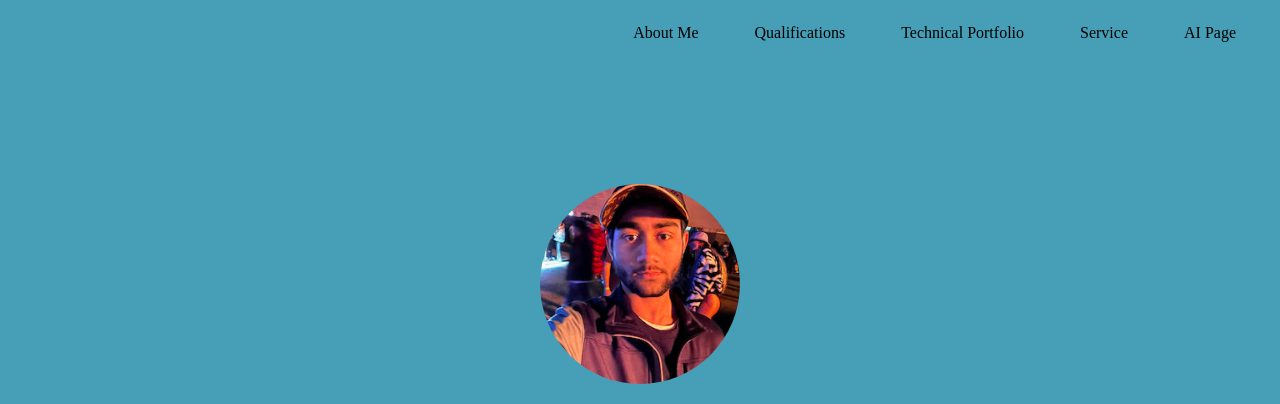
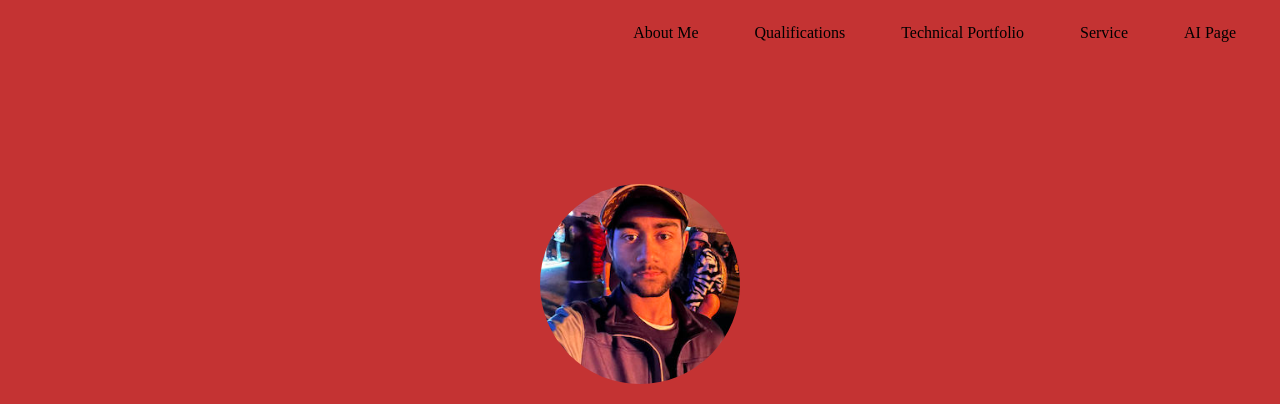
Before and after one commit to maung888/csce_412_project_5, a plain HTML site: page index.html in a window 1280 px wide. Shown: the top 404 px of the page. Drawn offline with Linux system fonts and the light colour scheme; a script that the page names is missing.

```diff
--- a/css/styles.css
+++ b/css/styles.css
@@ -21,7 +21,7 @@ h1, h2, h3, h4, h5, h6 {
 }
 
 body {
-    background-color: rgb(70, 159, 183);
+    background-color: rgb(196, 51, 51);
     color: black;
     font-family: "Times New Roman", Times, serif;
 }
```
